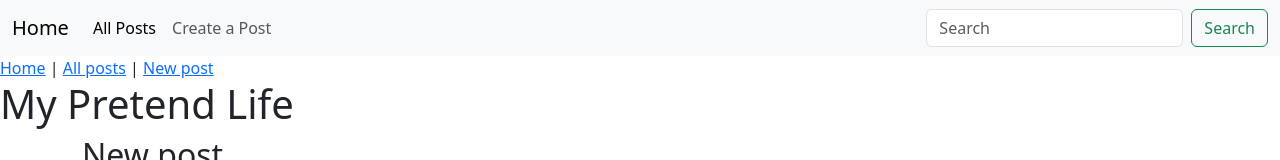
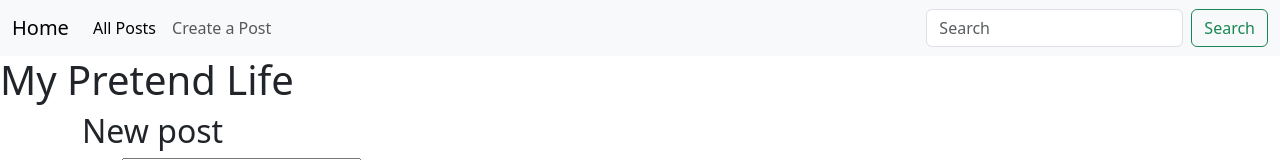
Before and after one commit to emilyjorgensen/blog-frontend, a React (Vite) app: page / in a window 1280 px wide. Shown: the top 160 px of the page. Built offline with nearby package versions, Linux system fonts and the light colour scheme; no server answers.

Commit message:
functional nav bar

```diff
--- a/src/Header.jsx
+++ b/src/Header.jsx
@@ -40,7 +40,8 @@ export function Header() {
           </div>
         </div>
       </nav>
-      <a href="#">Home</a> | <a href="#posts-index">All posts</a> | <a href="#posts-new">New post</a>
+      {/* old nave */}
+      {/* <a href="#">Home</a> | <a href="#posts-index">All posts</a> | <a href="#posts-new">New post</a> */}
       <h1>My Pretend Life</h1>
     </header>
   );
```
